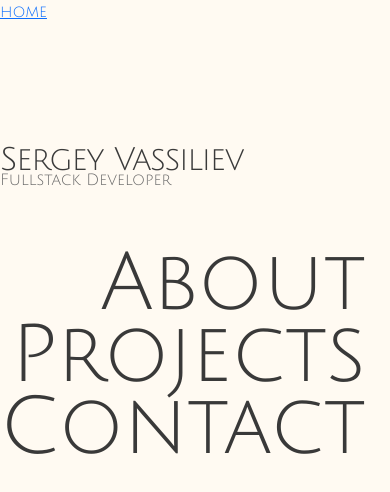
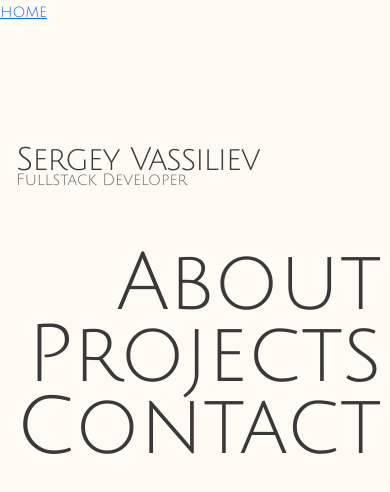
Before and after one commit to prkarpi/portfolio, a React (Create React App) app: page / in a window 390 px wide. Shown: the top 492 px of the page. Built offline with nearby package versions, Linux system fonts and the light colour scheme.

Commit message:
CSS update

```diff
--- a/src/styles/styles.css
+++ b/src/styles/styles.css
@@ -52,14 +52,19 @@
       font-size: 6em;
     }
   }
-  @media (max-width: 768px) {
+@media (max-width: 768px) {
     .menu-div {
         font-size: 5em;
     }
   }
-  @media (max-width: 576px) {
+@media (max-width: 576px) {
     .projects-div{
         font-size: 4em;
+    }
+  }
+@media (max-width: 430px) {
+    .projects-div{
+        font-size: 3em;
     }
   }
 
@@ -134,7 +139,7 @@
   }
   @media (max-width: 430px) {
     .box {
-      margin-left: 0;
+      margin-left: 1em;
       margin-top: 2em;
     }
   }
```
